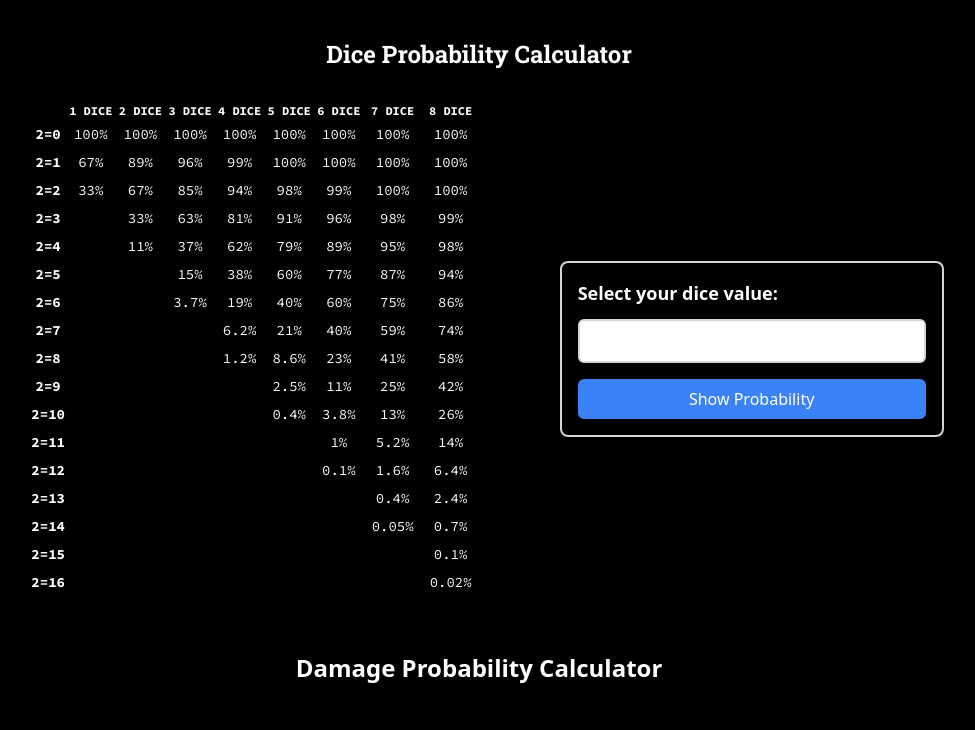
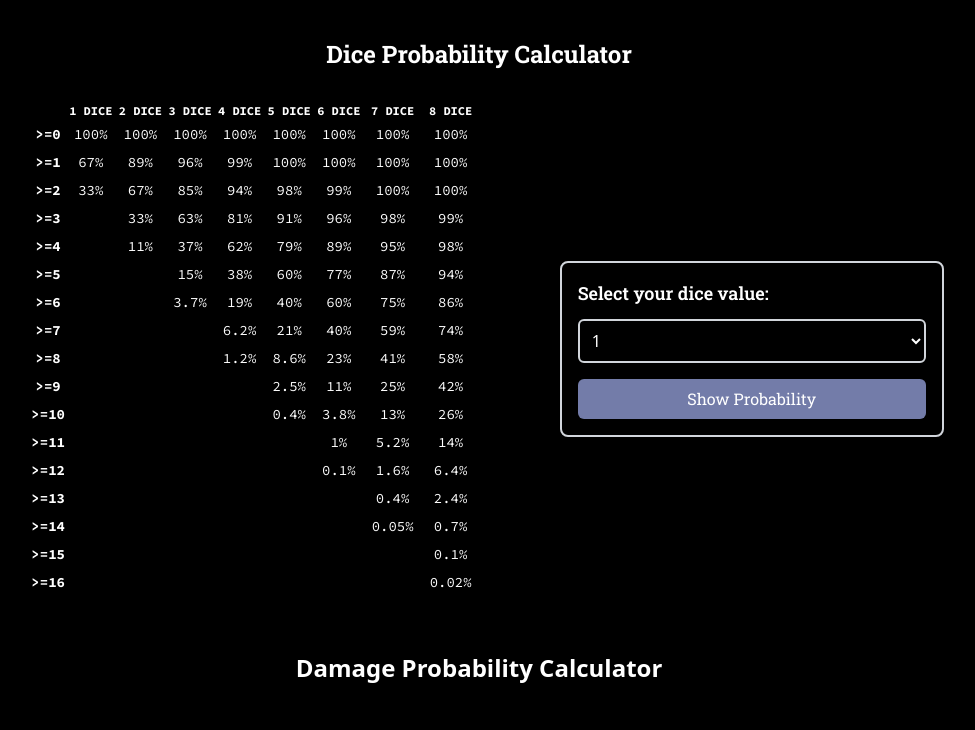
Before and after one commit to safifis/Boardgame, a React (Vite) app: page / in a window 1280 px wide. Shown: the part 631-1361 px from the top of the page, without its empty margins (161-1136 px from the left). Built offline with nearby package versions, Linux system fonts and the light colour scheme.

Commit message:
Fix Dice table

```diff
--- a/src/components/DiceCalculator.tsx
+++ b/src/components/DiceCalculator.tsx
@@ -34,24 +34,24 @@ const DiceCalculator = () => {
 
     return (
         <div className="dice-calculator max-w-md min-w-96 p-4 border-2 border-gray-300 rounded-lg">
-            <p className="text-lg font-semibold mb-3">
+            <p className="text-lg font-semibold mb-3 font-body">
                 Select your dice value:
             </p>
             <div className="mb-4">
                 <select
-                    className="block w-full p-2 border-2 border-gray-300 bg-white rounded-md shadow-sm focus:outline-none focus:ring-2 focus:ring-blue-500 focus:border-blue-500"
+                    className="block w-full p-2 border-2 border-gray-300 bg-black rounded-md shadow-sm focus:outline-none focus:ring-2 focus:ring-darkBlue focus:border-darkBlue"
                     value={number}
                     onChange={handleNumber}
                 >
                     {Array.from({ length: 8 }, (_, i) => (
-                        <option key={i + 1} value={i + 1}>
+                        <option className="" key={i + 1} value={i + 1}>
                             {i + 1}
                         </option>
                     ))}
                 </select>
             </div>
             <button
-                className="w-full p-2 text-white bg-blue-500 rounded-md hover:bg-blue-600 focus:outline-none focus:ring-4 focus:ring-blue-300"
+                className="font-body w-full p-2 text-white bg-darkBlue rounded-md hover:bg-lightPink focus:outline-none focus:ring-4 focus:ring-lightPink"
                 onClick={handleShowImage}
             >
                 Show Probability
--- a/src/components/DiceTable.tsx
+++ b/src/components/DiceTable.tsx
@@ -14,7 +14,7 @@ const DiceTable = () => {
                     <th scope="col">8 Dice</th>
                 </thead>
                 <tr>
-                    <th scope="row">{"2"}=0</th>
+                    <th scope="row">{">"}=0</th>
                     <td className="px-2 py-1">100%</td>
                     <td className="px-2 py-1">100%</td>
                     <td className="px-2 py-1">100%</td>
@@ -25,7 +25,7 @@ const DiceTable = () => {
                     <td className="px-2 py-1">100%</td>
                 </tr>
                 <tr>
-                    <th scope="row">{"2"}=1</th>
+                    <th scope="row">{">"}=1</th>
                     <td className="px-2 py-1">67%</td>
                     <td className="px-2 py-1">89%</td>
                     <td className="px-2 py-1">96%</td>
@@ -36,7 +36,7 @@ const DiceTable = () => {
                     <td className="px-2 py-1">100%</td>
                 </tr>
                 <tr>
-                    <th scope="row">{"2"}=2</th>
+                    <th scope="row">{">"}=2</th>
                     <td className="px-2 py-1">33%</td>
                     <td className="px-2 py-1">67%</td>
                     <td className="px-2 py-1">85%</td>
@@ -47,7 +47,7 @@ const DiceTable = () => {
                     <td className="px-2 py-1">100%</td>
                 </tr>
                 <tr>
-                    <th scope="row">{"2"}=3</th>
+                    <th scope="row">{">"}=3</th>
                     <td className="px-2 py-1"></td>
                     <td className="px-2 py-1">33%</td>
                     <td className="px-2 py-1">63%</td>
@@ -58,7 +58,7 @@ const DiceTable = () => {
                     <td className="px-2 py-1">99%</td>
                 </tr>
                 <tr>
-                    <th scope="row">{"2"}=4</th>
+                    <th scope="row">{">"}=4</th>
                     <td className="px-2 py-1"></td>
                     <td className="px-2 py-1">11%</td>
                     <td className="px-2 py-1">37%</td>
@@ -69,7 +69,7 @@ const DiceTable = () => {
                     <td className="px-2 py-1">98%</td>
                 </tr>
                 <tr>
-                    <th scope="row">{"2"}=5</th>
+                    <th scope="row">{">"}=5</th>
                     <td className="px-2 py-1"></td>
                     <td className="px-2 py-1"></td>
                     <td className="px-2 py-1">15%</td>
@@ -80,7 +80,7 @@ const DiceTable = () => {
                     <td className="px-2 py-1">94%</td>
                 </tr>
                 <tr>
-                    <th scope="row">{"2"}=6</th>
+                    <th scope="row">{">"}=6</th>
                     <td className="px-2 py-1"></td>
                     <td className="px-2 py-1"></td>
                     <td className="px-2 py-1">3.7%</td>
@@ -91,7 +91,7 @@ const DiceTable = () => {
                     <td className="px-2 py-1">86%</td>
                 </tr>
                 <tr>
-                    <th scope="row">{"2"}=7</th>
+                    <th scope="row">{">"}=7</th>
                     <td className="px-2 py-1"></td>
                     <td className="px-2 py-1"></td>
                     <td className="px-2 py-1"></td>
@@ -102,7 +102,7 @@ const DiceTable = () => {
                     <td className="px-2 py-1">74%</td>
                 </tr>
                 <tr>
-                    <th scope="row">{"2"}=8</th>
+                    <th scope="row">{">"}=8</th>
                     <td className="px-2 py-1"></td>
                     <td className="px-2 py-1"></td>
                     <td className="px-2 py-1"></td>
@@ -113,7 +113,7 @@ const DiceTable = () => {
                     <td className="px-2 py-1">58%</td>
                 </tr>
                 <tr>
-                    <th scope="row">{"2"}=9</th>
+                    <th scope="row">{">"}=9</th>
                     <td className="px-2 py-1"></td>
                     <td className="px-2 py-1"></td>
                     <td className="px-2 py-1"></td>
@@ -124,7 +124,7 @@ const DiceTable = () => {
                     <td className="px-2 py-1">42%</td>
                 </tr>
                 <tr>
-                    <th scope="row">{"2"}=10</th>
+                    <th scope="row">{">"}=10</th>
                     <td className="px-2 py-1"></td>
                     <td className="px-2 py-1"></td>
                     <td className="px-2 py-1"></td>
@@ -135,7 +135,7 @@ const DiceTable = () => {
                     <td className="px-2 py-1">26%</td>
                 </tr>
                 <tr>
-                    <th scope="row">{"2"}=11</th>
+                    <th scope="row">{">"}=11</th>
                     <td className="px-2 py-1"></td>
                     <td className="px-2 py-1"></td>
                     <td className="px-2 py-1"></td>
@@ -146,7 +146,7 @@ const DiceTable = () => {
                     <td className="px-2 py-1">14%</td>
                 </tr>
                 <tr>
-                    <th scope="row">{"2"}=12</th>
+                    <th scope="row">{">"}=12</th>
                     <td className="px-2 py-1"></td>
                     <td className="px-2 py-1"></td>
                     <td className="px-2 py-1"></td>
@@ -157,7 +157,7 @@ const DiceTable = () => {
                     <td className="px-2 py-1">6.4%</td>
                 </tr>
                 <tr>
-                    <th scope="row">{"2"}=13</th>
+                    <th scope="row">{">"}=13</th>
                     <td className="px-2 py-1"></td>
                     <td className="px-2 py-1"></td>
                     <td className="px-2 py-1"></td>
@@ -168,7 +168,7 @@ const DiceTable = () => {
                     <td className="px-2 py-1">2.4%</td>
                 </tr>
                 <tr>
-                    <th scope="row">{"2"}=14</th>
+                    <th scope="row">{">"}=14</th>
                     <td className="px-2 py-1"></td>
                     <td className="px-2 py-1"></td>
                     <td className="px-2 py-1"></td>
@@ -179,7 +179,7 @@ const DiceTable = () => {
                     <td className="px-2 py-1">0.7%</td>
                 </tr>
                 <tr>
-                    <th scope="row">{"2"}=15</th>
+                    <th scope="row">{">"}=15</th>
                     <td className="px-2 py-1"></td>
                     <td className="px-2 py-1"></td>
                     <td className="px-2 py-1"></td>
@@ -190,7 +190,7 @@ const DiceTable = () => {
                     <td className="px-2 py-1">0.1%</td>
                 </tr>
                 <tr>
-                    <th scope="row">{"2"}=16</th>
+                    <th scope="row">{">"}=16</th>
                     <td className="px-2 py-1"></td>
                     <td className="px-2 py-1"></td>
                     <td className="px-2 py-1"></td>
--- a/tailwind.config.js
+++ b/tailwind.config.js
@@ -10,7 +10,7 @@ export default {
             },
             colors: {
                 darkBlue: "#737CA9",
-                lightPink: "#FFBEBF",
+                lightPink: "#9E558B",
             },
         },
     },
```
